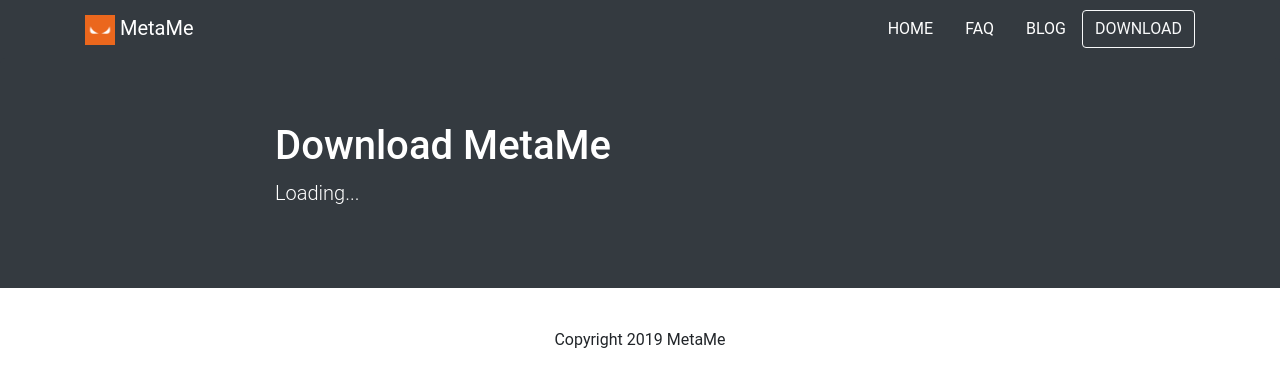
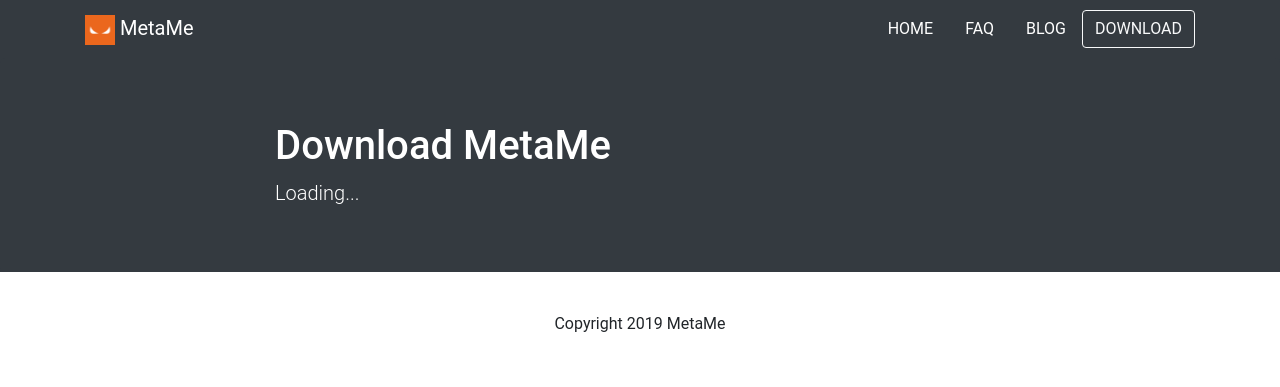
Before and after one commit to meta-me/metame-website, a Jekyll site: the page built from download.html, in a window 1280 px wide. Shown: the top 387 px of the page. Built offline with Jekyll 4.4.1, drawn with Linux system fonts in a browser that asks for light colours; comment, search, counter and statistics services are not loaded.

Commit message:
Minor formatting change

```diff
--- a/download.html
+++ b/download.html
@@ -10,16 +10,16 @@
         <div class="row justify-content-center">
           <div class="col-sm-12 col-lg-10 col-xl-8 text-left">
             <h1>{{ page.title }}</h1>
-            <p class="lead">
+            <div class="lead">
               <span v-cloak v-if="release">
                 Latest version: <span v-text="release.name"></span>
               </span>
               <span v-else>
                 Loading...
               </span>
-            </p>
+            </div>
             <div v-cloak v-if="release">
-              <a class="btn btn-primary btn-lg mt-2" role="button" v-bind:href="getDownloadUrl()"
+              <a class="btn btn-primary btn-lg mt-3" role="button" v-bind:href="getDownloadUrl()"
                 v-on:click="sendGoogleAnalyticsDownloadEvent()"><i class="fab fa-windows"></i> Download for Windows
                 10</a>
               <p class="small mt-3">
```
